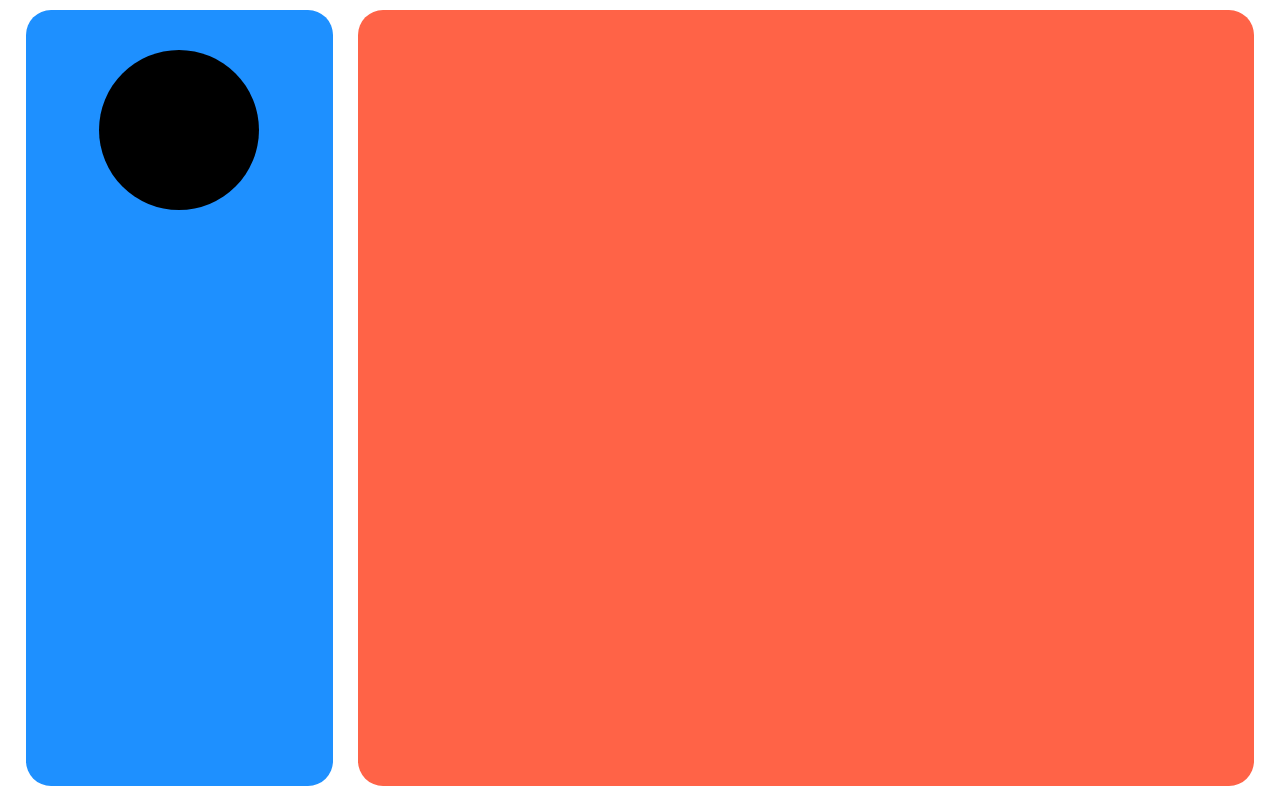
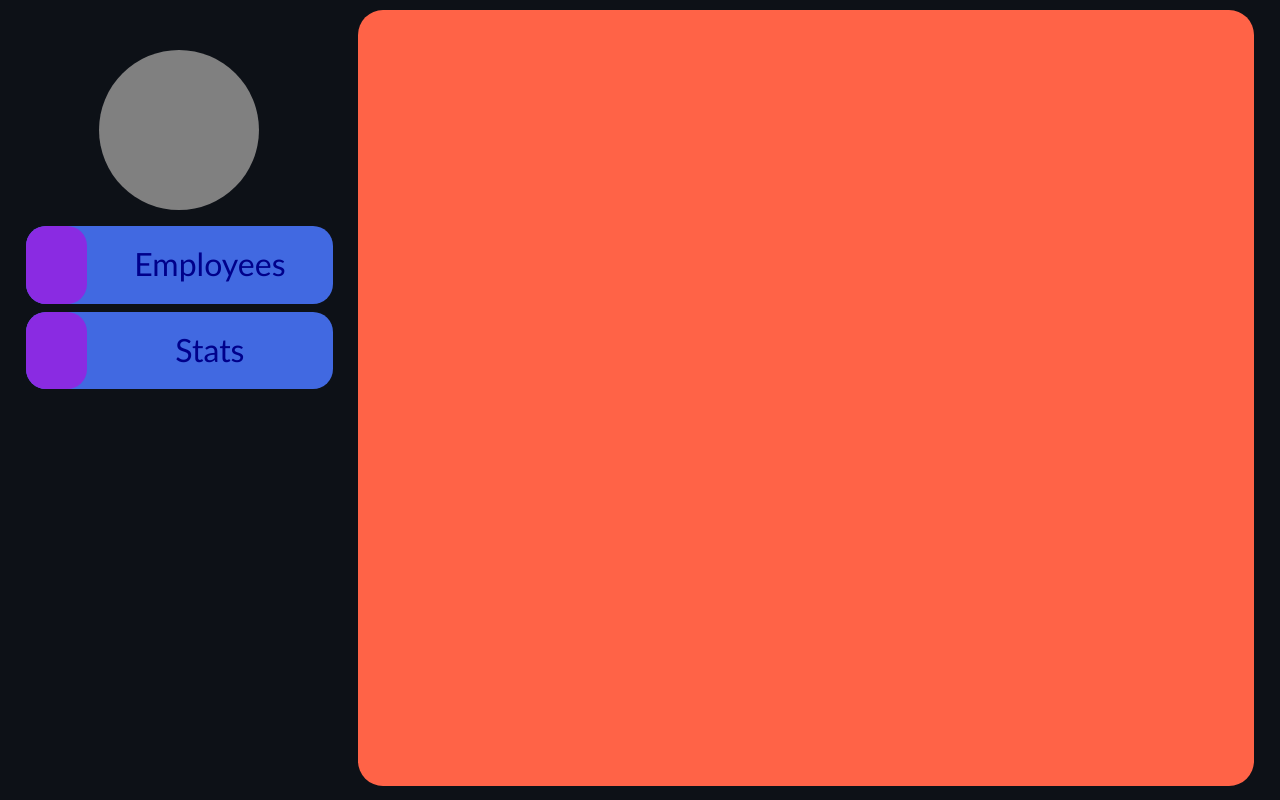
Before and after one commit to Avishka-99/my-app, a React (Create React App) app: page / in a window 1280 px wide. Built offline with nearby package versions, Linux system fonts and the light colour scheme.

Commit message:
Create admin panel as seperate Components

```diff
--- a/src/App.js
+++ b/src/App.js
@@ -1,17 +1,9 @@
-import './CSS/dashboard.css';
+
 import './App.css';
-//import Menuitems from "./Components/Menuitems"
+import Adminpanel from './Components/Adminpanel';
 function App() {
-  const arr = ["Settings","Add"]
   return (
-
-    <div className="App">
-      <div className='sideBar'>
-        <div className='userIcon'>
-        </div>
-      </div>
-      <div className='content'></div>
-    </div>
+    <Adminpanel/>
   );
 }
 export default App;
--- a/src/CSS/dashboard.css
+++ b/src/CSS/dashboard.css
@@ -6,7 +6,7 @@
     margin-top: 0.8%;
     width: 20%;
     border-radius: 25px;
-    background-color: dodgerblue;
+    background-color: transparent;
     color: darkblue;
     height: 97vh;
     align-items: center;
@@ -27,9 +27,10 @@
     height: 20vh;
     width: 20vh;
     border-radius: 100px;
-    background-color:black;
+    background-color:grey;
     margin-left: auto;
     margin-right: auto;
     margin-top: 5vh;
+    margin-bottom: 2vh;
 
 }
--- a/src/CSS/menuitems.css
+++ b/src/CSS/menuitems.css
@@ -1,10 +1,27 @@
 .menu{
     width: 100%;
     height: 10%;
-    background-color: blanchedalmond;
+    background-color:royalblue;
+    display: flex;
+    border-radius: 20px;
+    margin-bottom: 1vh;
+
 }
 .icon{
     width: 20%;
     height:100%;
     background-color: blueviolet;
+    border-radius: 20px;
 }
+.name{
+    font-size: 2em;
+    text-align: center;
+    margin-top: 18px;
+    font-family: Calibri,'Gill Sans', 'Gill Sans MT', 'Trebuchet MS', sans-serif;
+}
+.nameContainer{
+    width: 80%;
+    height: 100%;
+    background-color: transparent;
+    border-radius: 20px;
+}
--- /dev/null
+++ b/src/Components/Adminpanel.jsx
@@ -0,0 +1,23 @@
+import React, { Component } from 'react';
+import Menuitems from './Menuitems';
+import '../CSS/dashboard.css';
+class Adminpanel extends Component {
+    state={}
+
+    render() {
+        const menuNames = ["Employees","Stats"];
+        return (
+            <div className="App">
+                <div className='sideBar'>
+                    <div className='userIcon'>
+                    </div>
+                    {menuNames.map((items)=><Menuitems name={items}/>)}
+
+                </div>
+            <div className='content'></div>
+        </div>
+        );
+    }
+}
+
+export default Adminpanel;
--- a/src/Components/Menuitems.jsx
+++ b/src/Components/Menuitems.jsx
@@ -1,15 +1,15 @@
 import React, { Component } from 'react';
 import '../CSS/menuitems.css'
 class Menuitems extends Component{
-    state ={
-        names:this.props.name
-    }
     render() {
         console.log(this.props)
         return (
             <div className='menu'>
                 <div className='icon'></div>
-                <div className='name'></div>
+                <div className='nameContainer'>
+                    <div className='name'>{this.props.name}</div>
+                </div>
+
             </div>
         );
     }
--- a/src/index.css
+++ b/src/index.css
@@ -5,6 +5,7 @@ body {
     sans-serif;
   -webkit-font-smoothing: antialiased;
   -moz-osx-font-smoothing: grayscale;
+  background-color: #0D1117;
 }
 
 code {
```
